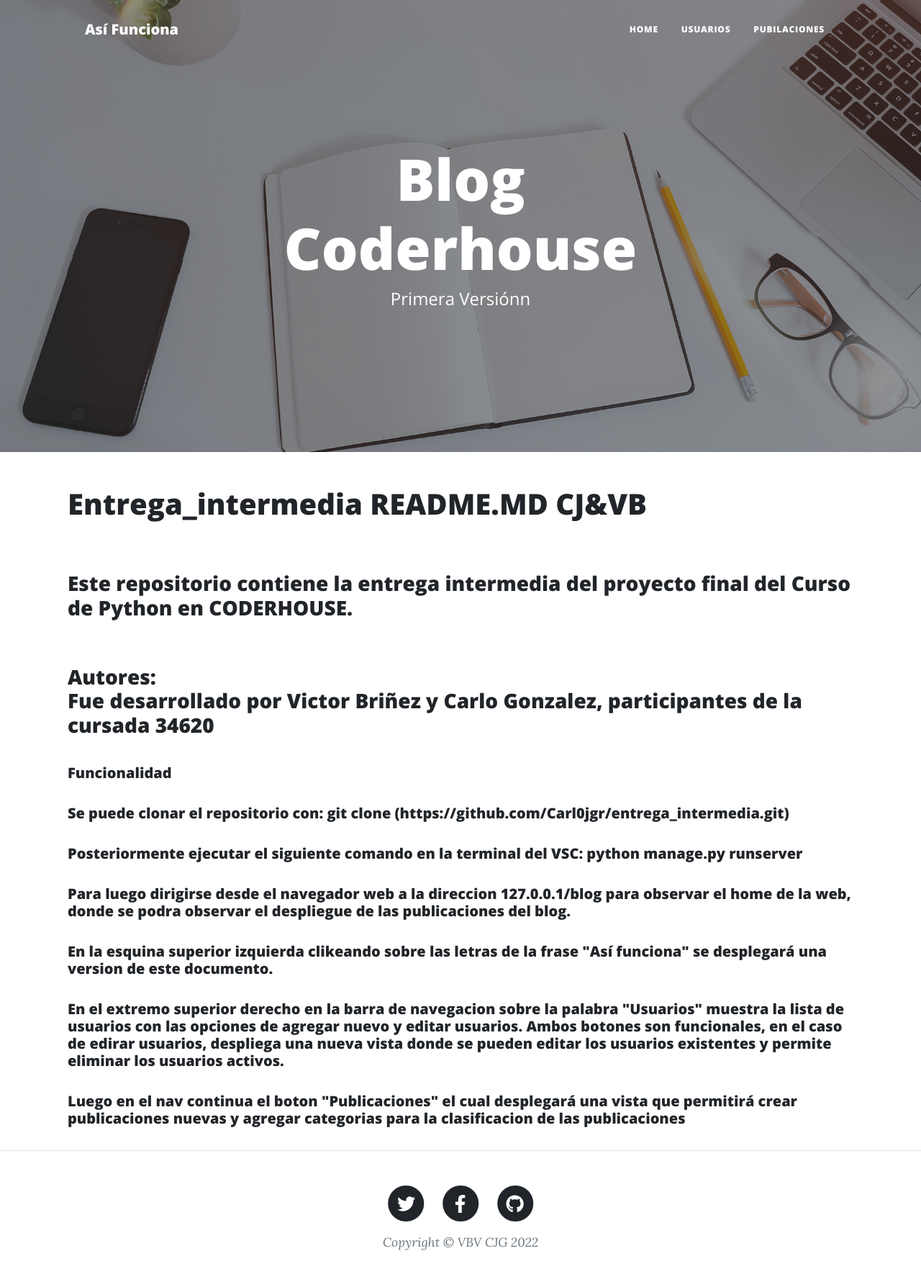
After one commit to Carl0jgr/entrega_intermedia, a Django app: page /readme in a window 1280 px wide. The commit adds this page. Shown: the whole page at 72% size. Run offline with Django 4.2, Linux system fonts and the light colour scheme; some libraries are stand-ins or nearby versions.

Commit message:
Finalizado
se modifico el home, se creo el readme en template, con su respectivo view y url

tambien se cambio el modelo de publicaciones para agregarle resumen y fecha, con esto se cambio en el view el addpublicacion

```diff
--- a/blog/models.py
+++ b/blog/models.py
@@ -28,6 +28,7 @@ class Publicaciones (models.Model):
     contenido=models.CharField(max_length=255,null=TRUE)
     id_categoria=models.IntegerField()
     id_usuario=models.IntegerField()
+    fecha=models.DateTimeField(auto_now=TRUE,null=TRUE)
 
     def __str__(self):
         return "({}) {} [{}] --{}--".format(self.id_publicaciones, self.titulo, self.id_categoria, self.id_usuario)
--- a/blog/templates/addpublicacion.html
+++ b/blog/templates/addpublicacion.html
@@ -13,8 +13,12 @@
                     <input type="text" class="form-control" id="titulo" name="titulo" placeholder="titulo" required>
                 </div>
                 <div class="mb-3">
+                    <label for="resumen" class="form-label">Resumen</label>
+                    <input type="text" class="form-control" id="resumen" name="resumen" placeholder=" El resumen" required>
+                </div>
+                <div class="mb-3">
                     <label for="articulo" class="form-label">Articulo</label>
-                    <input type="text" class="form-control" id="articulo" name="articulo" placeholder="articulo" required>
+                    <textarea rows="4" cols="50" type="text" class="form-control" id="articulo" name="articulo" required></textarea>
                 </div>
                 <div class="mb-3">
                     <select name="id_categoria" id="id_categoria" required>
--- a/blog/templates/base.html
+++ b/blog/templates/base.html
@@ -6,7 +6,7 @@
         <meta name="viewport" content="width=device-width, initial-scale=1, shrink-to-fit=no" />
         <meta name="description" content="" />
         <meta name="author" content="" />
-        <title>Clean Blog - Start Bootstrap Theme</title>
+        <title>{% block title%} {% endblock%}</title>
         <link rel="icon" type="image/x-icon" href="assets/favicon.ico" />
         <!-- Font Awesome icons (free version)-->
         <script src="https://use.fontawesome.com/releases/v6.1.0/js/all.js" crossorigin="anonymous"></script>
@@ -22,7 +22,7 @@
         <!-- Navigation-->
         <nav class="navbar navbar-expand-lg navbar-light" id="mainNav">
             <div class="container px-4 px-lg-5">
-                <a class="navbar-brand" href="descripcion.html">Así Funciona</a>
+                <a class="navbar-brand" href="/readme">Así Funciona</a>
                 <button class="navbar-toggler" type="button" data-bs-toggle="collapse" data-bs-target="#navbarResponsive" aria-controls="navbarResponsive" aria-expanded="false" aria-label="Toggle navigation">
                     Menu
                     <i class="fas fa-bars"></i>
@@ -32,7 +32,6 @@
                         <li class="nav-item"><a class="nav-link px-lg-3 py-3 py-lg-4" href="/">Home</a></li>
                         <li class="nav-item"><a class="nav-link px-lg-3 py-3 py-lg-4" href="/ver">Usuarios</a></li>
                         <li class="nav-item"><a class="nav-link px-lg-3 py-3 py-lg-4" href="/addpublicacion">Pubilaciones</a></li>
-                        <li class="nav-item"><a class="nav-link px-lg-3 py-3 py-lg-4" href="/contactos">Contact</a></li>
                     </ul>
                 </div>
             </div>
@@ -86,7 +85,7 @@
                                 </a>
                             </li>
                         </ul>
-                        <div class="small text-center text-muted fst-italic">Copyright &copy; Your Website 2022</div>
+                        <div class="small text-center text-muted fst-italic">Copyright &copy; VBV CJG 2022</div>
                     </div>
                 </div>
             </div>
--- a/blog/templates/home.html
+++ b/blog/templates/home.html
@@ -20,10 +20,10 @@
                         Posteado por
                         {% for m in usuarios %}
                             {% if m.id_usuario == n.id_usuario %}
-                                <a href="#!"> {{m.nombre}} </a>
+                                <a href="#!"> {{m.nombre}} {{m.apellido}} </a>
                             {% endif %}
                         {% endfor %}
-                        September 24, 2022
+                        {{n.fecha}}
                     </p>
                 </div>
                 <!-- Divider-->
--- /dev/null
+++ b/blog/templates/readme.html
@@ -0,0 +1,41 @@
+{% extends "base.html" %}
+
+{% load static %}
+
+{% block title %} README {% endblock %}
+
+{% block body%}
+<h1>Entrega_intermedia  README.MD CJ&amp;VB</h1>
+<br>
+
+<h3><p>Este repositorio contiene la entrega intermedia del proyecto final del Curso de Python en CODERHOUSE.</p></h3>
+<br>
+
+<h3>
+Autores: <br>
+Fue desarrollado por Victor Briñez y Carlo Gonzalez, participantes de la cursada 34620
+</h3>
+<br>
+
+<h5>
+Funcionalidad
+
+<p>Se puede clonar el repositorio con: git clone (https://github.com/Carl0jgr/entrega_intermedia.git)</p>
+
+<p>Posteriormente ejecutar el siguiente comando en la terminal del VSC: python manage.py runserver</p>
+
+<p>Para luego dirigirse desde el navegador web a la direccion 127.0.0.1/blog para observar el home de la web, donde se podra observar el despliegue
+    de las publicaciones del blog.</p>
+
+<p>En la esquina superior izquierda clikeando sobre las letras de la frase "Así funciona" se desplegará una version de este documento.</p>
+
+<p>En el extremo superior derecho en la barra de navegacion sobre la palabra "Usuarios" muestra la lista de usuarios con las opciones de agregar nuevo
+    y editar usuarios. Ambos botones son funcionales, en el caso de edirar usuarios, despliega una nueva vista donde se pueden editar los usuarios existentes
+    y permite eliminar los usuarios activos. </p>
+
+<p>Luego en el nav continua el boton "Publicaciones" el cual desplegará una vista que permitirá crear publicaciones nuevas y agregar categorias
+    para la clasificacion de las publicaciones</p>
+
+</h5>
+
+{% endblock %}
--- a/blog/views.py
+++ b/blog/views.py
@@ -22,6 +22,9 @@ def add(request):
 def addcategoria(request):
     return render(request,"addcategoria.html")
 
+def readme(request):
+    return render(request,"readme.html")
+
 def addpublicacion(request):
     usuarios=Usuario.objects.all()
     categorias=Categoria.objects.all()
@@ -29,10 +32,11 @@ def addpublicacion(request):
 
 def registrarPublicacion(request):
     titulo=request.POST['titulo']
+    resumen=request.POST['resumen']
     articulo=request.POST['articulo']
     id_categoria=request.POST['id_categoria']
     id_usuario=request.POST['id_usuario']
-    publicacion=Publicaciones.objects.create(titulo=titulo,contenido=articulo,id_categoria=id_categoria,id_usuario=id_usuario)
+    publicacion=Publicaciones.objects.create(titulo=titulo,resumen=resumen,contenido=articulo,id_categoria=id_categoria,id_usuario=id_usuario)
     return redirect('/')
 
 def registrarUsuario(request):
--- a/entrega_intermedia/urls.py
+++ b/entrega_intermedia/urls.py
@@ -15,10 +15,11 @@ Including another URLconf
 """
 from django.contrib import admin
 from django.urls import path
-from blog.views import home,ver,mod,add,registrarUsuario,editarUsuario, eliminarUsuario, modificarUsuario, addpublicacion,addcategoria,registrarCategoria,registrarPublicacion
+from blog.views import home,ver,mod,add,registrarUsuario,editarUsuario, eliminarUsuario, modificarUsuario, addpublicacion,addcategoria,registrarCategoria,registrarPublicacion, readme
 
 urlpatterns = [
     path('admin/', admin.site.urls),
+    path('readme',readme),
     path('',home),
     path('ver/',ver),
     path('mod',mod),
```
Also changed, not shown: blog.db, blog/migrations/0007_publicaciones_fecha.py (added).
